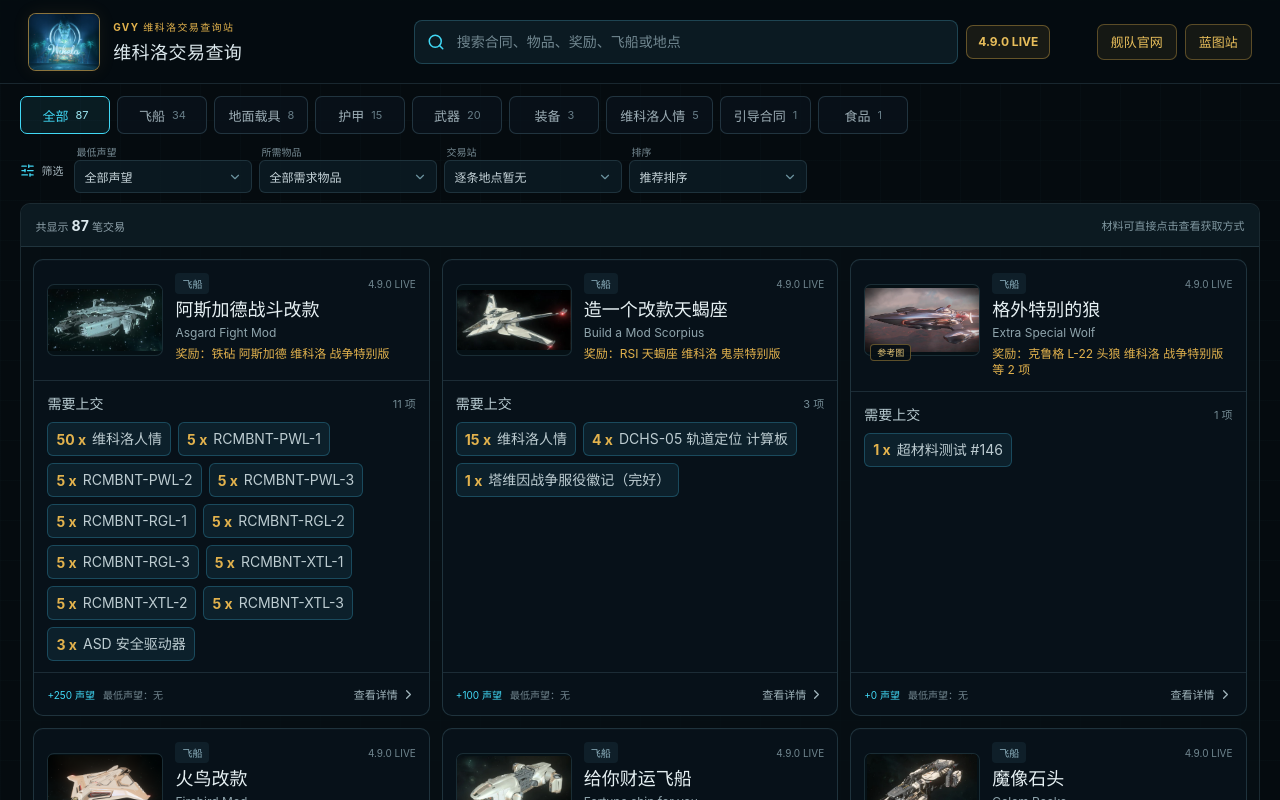
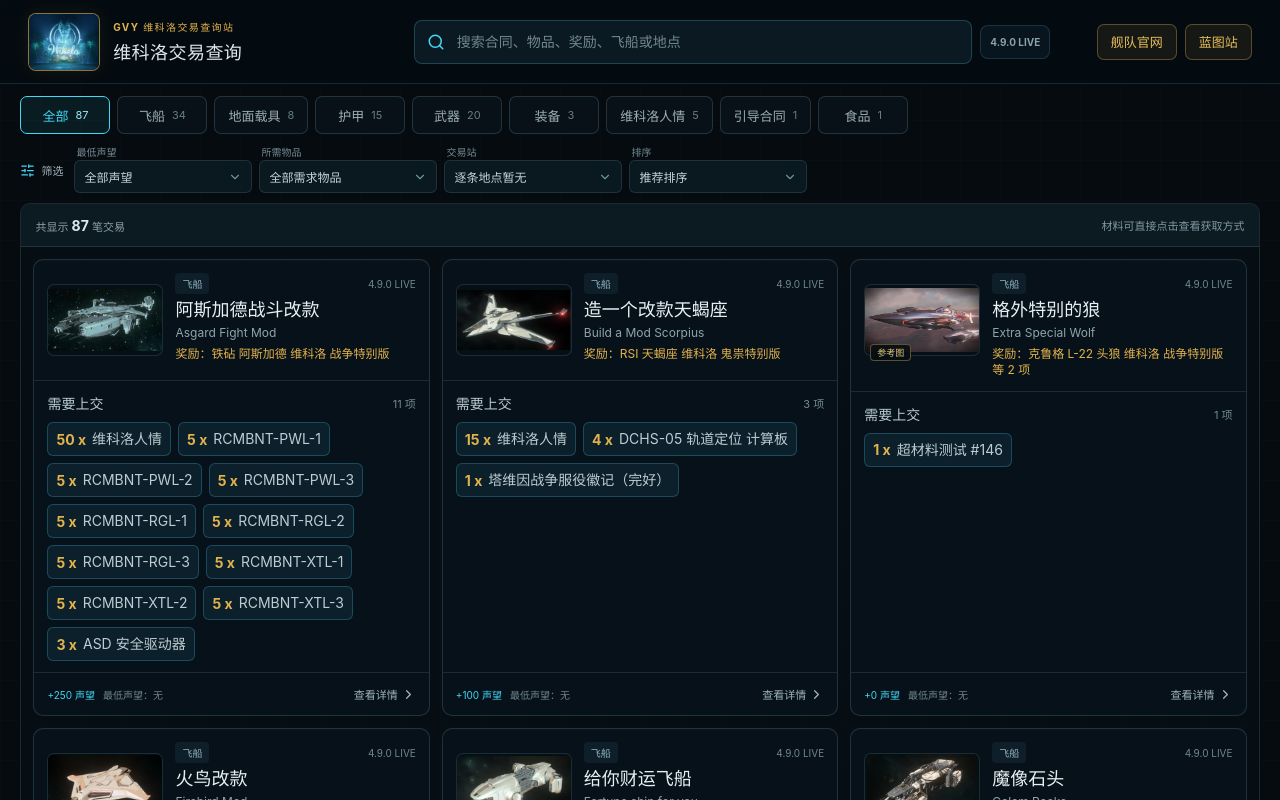
Before and after one commit to B1ndoX/gvy-wikelo-site, a React (Vite) app: page / in a window 1280 px wide. Shown: the top 800 px of the page. Built offline with nearby package versions, Linux system fonts and the light colour scheme.

Commit message:
style: soften live version indicator

```diff
--- a/src/styles.css
+++ b/src/styles.css
@@ -102,16 +102,18 @@ button:focus-visible, a:focus-visible, input:focus-visible { outline: 2px solid
   display: inline-flex;
   align-items: center;
   justify-content: center;
-  padding: 0 11px;
-  border: 1px solid rgba(226,178,77,.38);
-  border-radius: 7px;
-  background: rgba(226,178,77,.09);
-  color: #e7bd5b;
-  font-size: 12px;
-  font-weight: 700;
+  padding: 0 9px;
+  border: 1px solid rgba(85,175,204,.2);
+  border-radius: 8px;
+  background: rgba(13,30,44,.58);
+  color: #8ca1aa;
+  font-size: 10px;
+  font-weight: 650;
+  line-height: 1;
   white-space: nowrap;
   cursor: help;
 }
+.live-version-badge:hover { color: #b7c9cf; border-color: rgba(85,175,204,.34); }
 .live-version-badge:focus-visible { outline: 2px solid var(--cyan); outline-offset: 2px; }
 .version-tooltip {
   width: max-content;
@@ -537,7 +539,7 @@ main { padding: 0 clamp(12px, 1.6vw, 28px) 18px; }
 
 @media (max-width: 560px) {
   .search-cluster { grid-template-columns: minmax(0, 1fr); gap: 5px; }
-  .live-version-badge { min-height: 27px; justify-self: end; padding-inline: 8px; font-size: 10px; }
+  .live-version-badge { min-height: 24px; justify-self: end; padding-inline: 7px; font-size: 9px; }
 }
 
 @media (max-width: 390px) {
```
